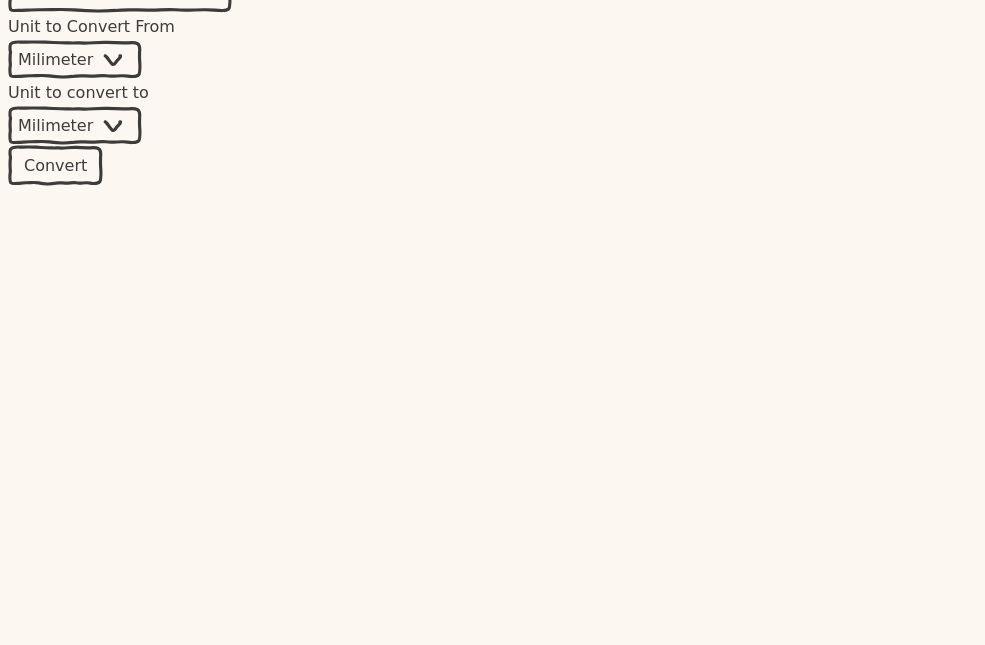
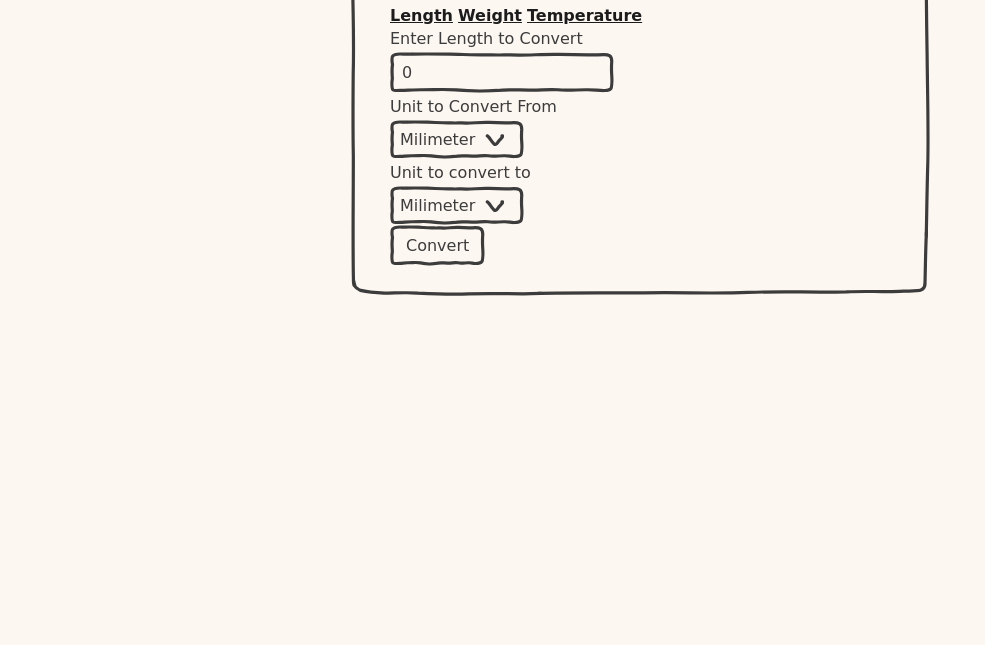
Before and after one commit to mshandywinata/unit-converter, a plain HTML site: page index.html in a window 1280 px wide. Shown: the part 155-800 px from the top of the page, without its empty margins (0-985 px from the left). Drawn offline with Linux system fonts and the light colour scheme; a web font is replaced by a local one.

Commit message:
feat body position

```diff
--- a/style.css
+++ b/style.css
@@ -1,3 +1,12 @@
 .hidden {
     display: none;
 }
+
+body {
+    max-width: 500px;
+    margin: 50px auto;
+    padding: 20px 30px;
+    border-style: solid;
+    border-width: 10px;
+    border-image: url(./style/border.svg) 10 10 10 10 stretch stretch;
+}
```
